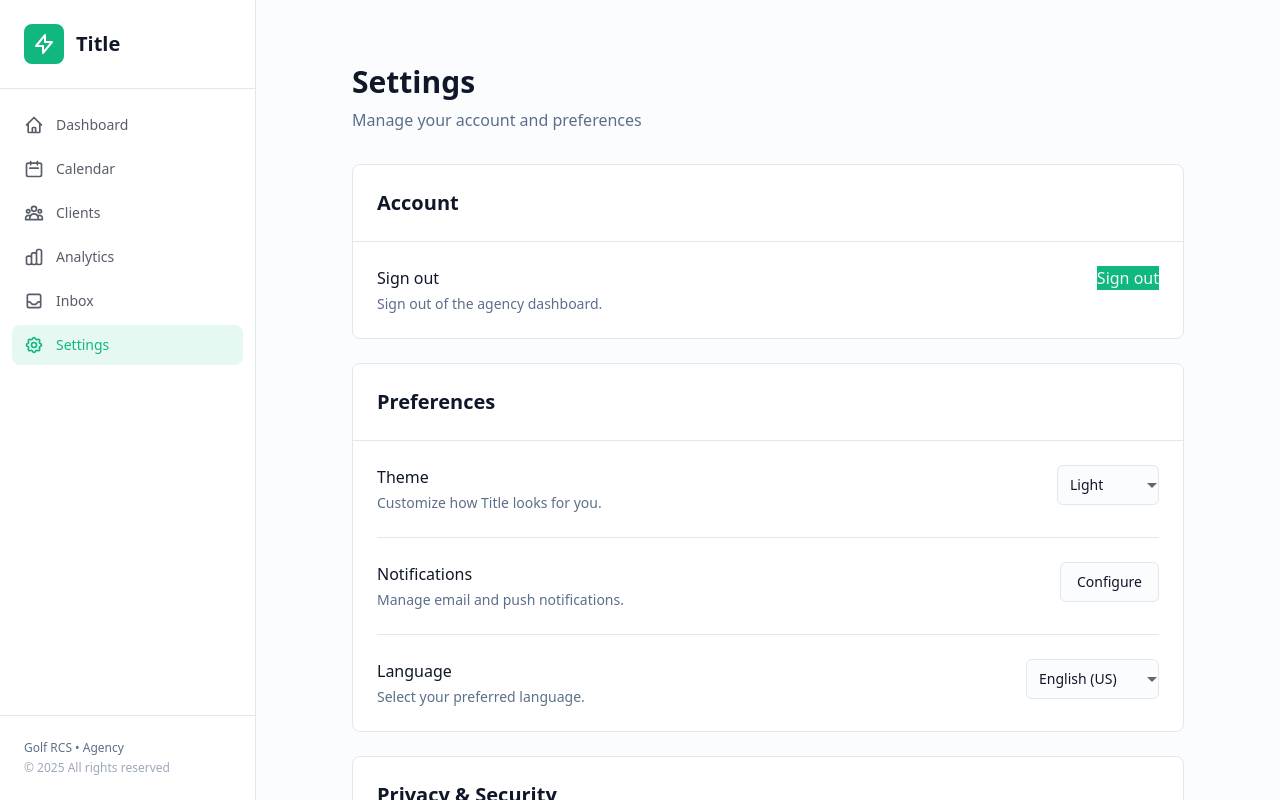
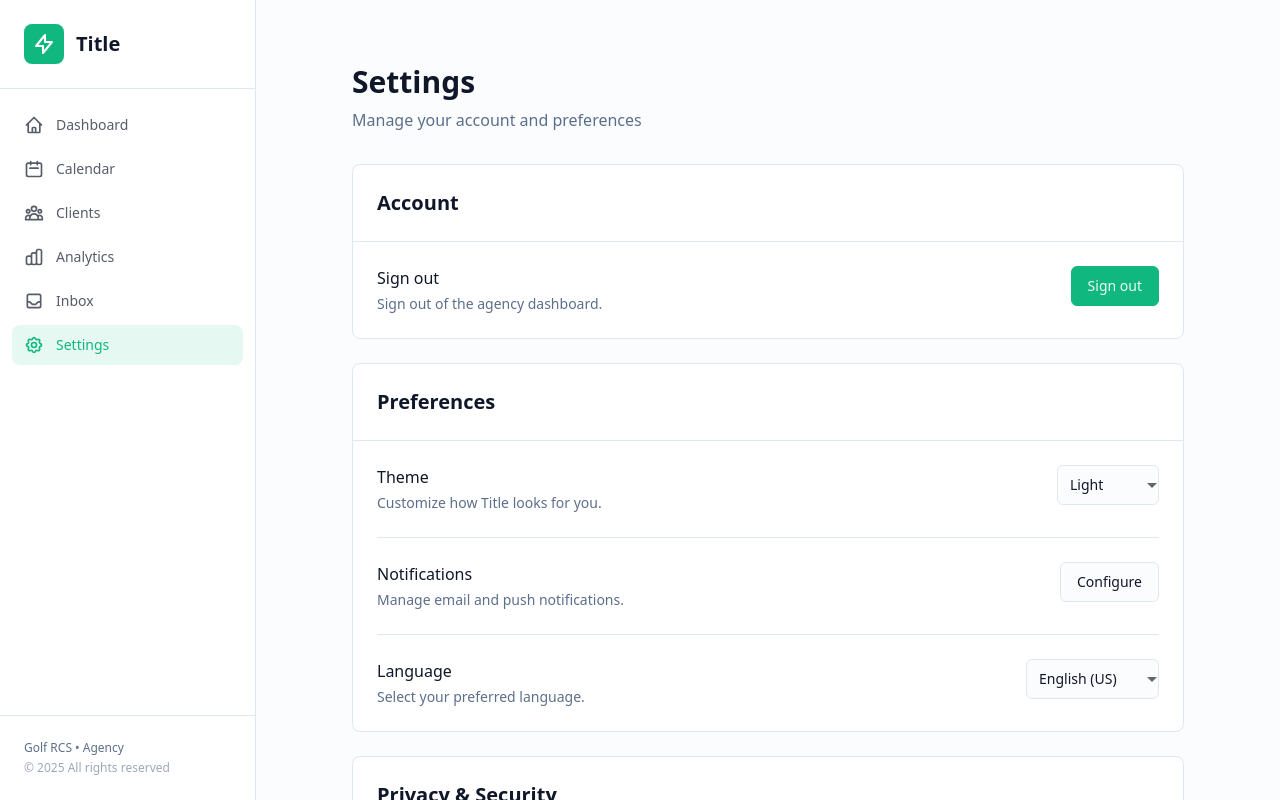
Before and after one commit to JacekEBA/Title, a Next.js app: page /agency/settings in a window 1280 px wide. Shown: the top 800 px of the page. Built offline with nearby package versions, Linux system fonts and the light colour scheme.

Commit message:
Update SignOutButton.tsx

```diff
--- a/app/agency/settings/SignOutButton.tsx
+++ b/app/agency/settings/SignOutButton.tsx
@@ -6,7 +6,11 @@ export default function SignOutButton() {
   const { pending } = useFormStatus();
 
   return (
-    <button className="btn-primary" type="submit" disabled={pending}>
+    <button
+      className="btn bg-primary text-primary-foreground hover:bg-primary/90 border-primary"
+      type="submit"
+      disabled={pending}
+    >
       {pending ? 'Signing out…' : 'Sign out'}
     </button>
   );
```
